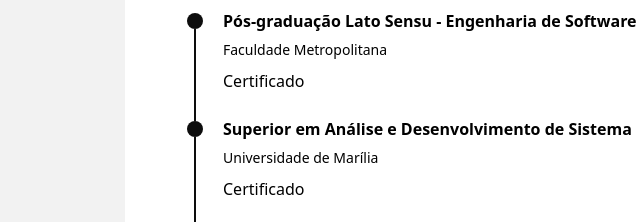
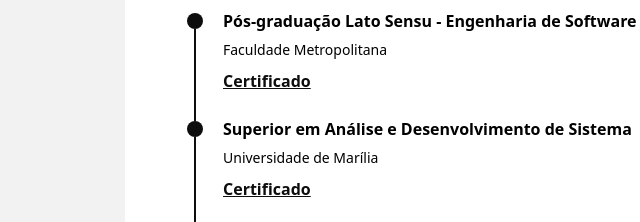
Before and after one commit to erascardsilva/curriculo, an Astro site: page /cv in a window 1280 px wide. Shown: the part 399-621 px from the top of the page, 179-819 px from the left. Built offline with nearby package versions, Linux system fonts and the light colour scheme; Astro itself is replaced by a stand-in of ours.

Commit message:
style: apply primary link styling and bold font weight to certificate anchors

```diff
--- a/src/pages/cv.astro
+++ b/src/pages/cv.astro
@@ -30,6 +30,7 @@
       <a
         href="https://www.estudesemfronteiras.com/visualizar-certificado/cc02b6d2e6d816fd1726992ab402f22c"
         target="_blank"
+        class="link link-primary font-bold"
       >
         Certificado
       </a>
@@ -42,6 +43,7 @@
       <a
         href="https://diplomas.unimar.br/digital/420.420.93c9e1d63135f0a5d757ac8b3e7bc055114ca8e1ad"
         target="_blank"
+        class="link link-primary font-bold"
       >
         Certificado
       </a>
```
